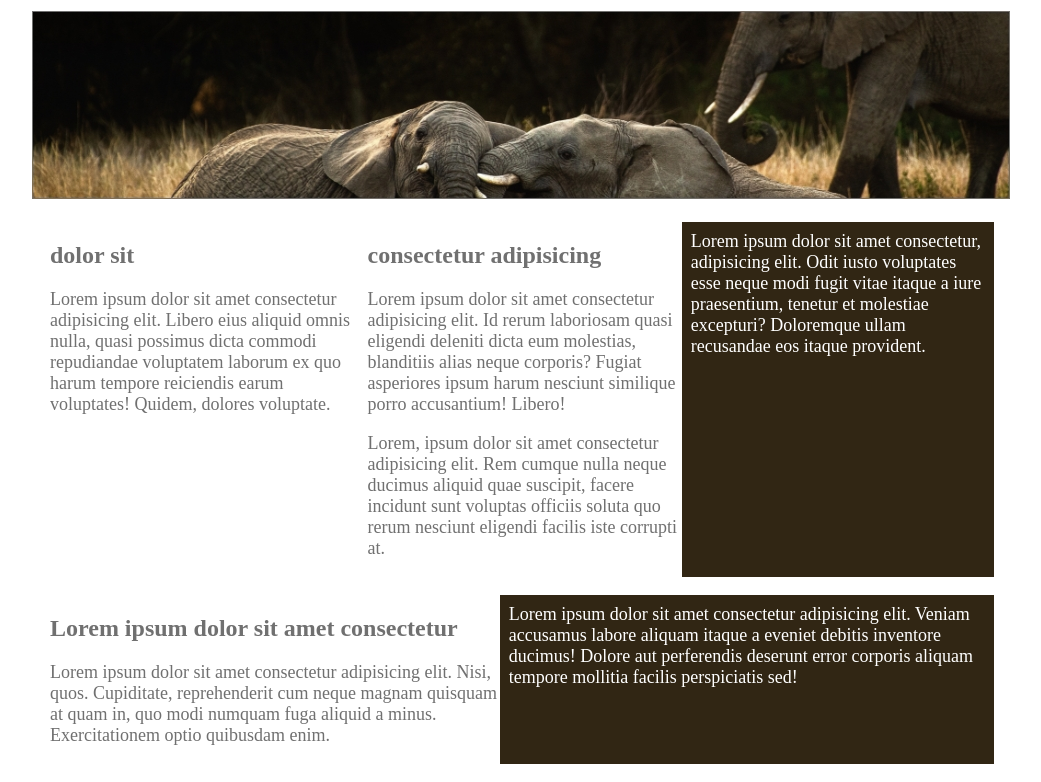
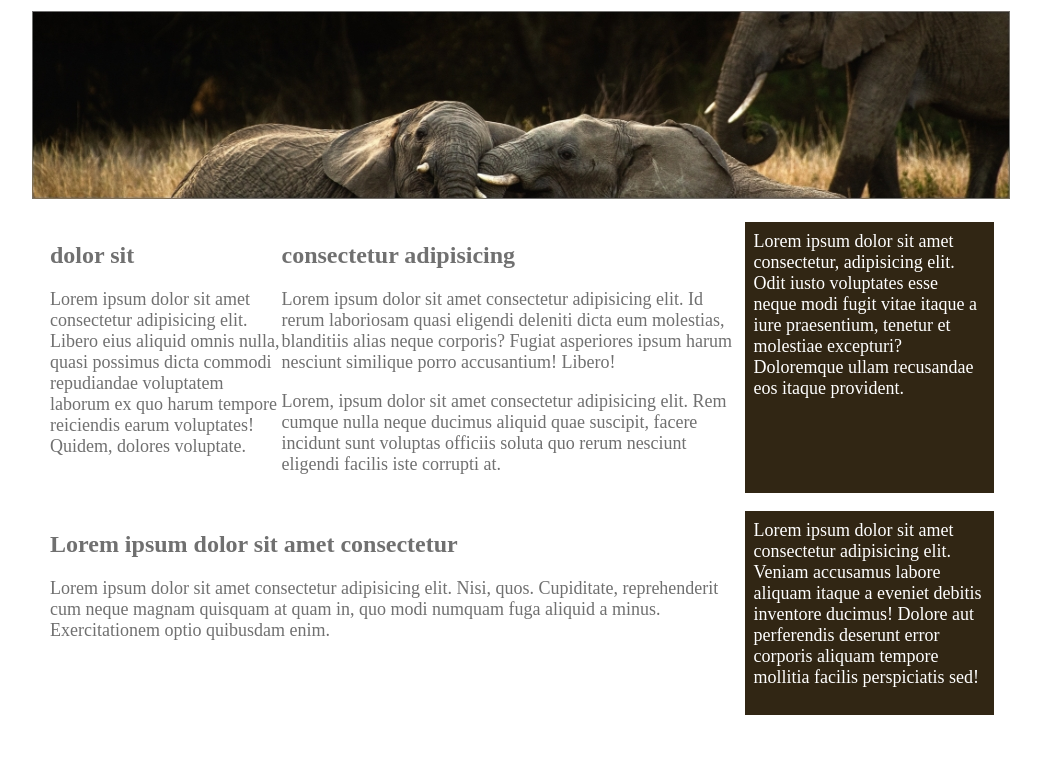
Before and after one commit to shebli91/Responsive-Web-Design-1, a plain HTML site: page index.html in a window 1280 px wide. Shown: the part 108-890 px from the top of the page, without its empty margins (118-1159 px from the left). After the commit the page ends 841 px from the top, so only its background shows below. Drawn offline with Linux system fonts and the light colour scheme.

Commit message:
feat- Setting up columns width

```diff
--- a/index.html
+++ b/index.html
@@ -12,7 +12,7 @@
       <h1>Let's start <span>getting a little</span> more fancy!</h1>
       <img src="/images/elephants.jpg" alt="" />
       <div class="columns">
-        <div class="col">
+        <div class="col col-1">
           <h2>dolor sit</h2>
           <p>
             Lorem ipsum dolor sit amet consectetur adipisicing elit. Libero eius
@@ -21,7 +21,7 @@
             Quidem, dolores voluptate.
           </p>
         </div>
-        <div class="col">
+        <div class="col col-2">
           <h2>consectetur adipisicing</h2>
           <p>
             Lorem ipsum dolor sit amet consectetur adipisicing elit. Id rerum
@@ -36,7 +36,7 @@
             corrupti at.
           </p>
         </div>
-        <div class="col col-right">
+        <div class="col col-1 col-right">
           <p>
             Lorem ipsum dolor sit amet consectetur, adipisicing elit. Odit iusto
             voluptates esse neque modi fugit vitae itaque a iure praesentium,
@@ -46,7 +46,7 @@
         </div>
       </div>
       <div class="columns">
-        <div class="col">
+        <div class="col col-3">
           <h2>Lorem ipsum dolor sit amet consectetur</h2>
           <p>
             Lorem ipsum dolor sit amet consectetur adipisicing elit. Nisi, quos.
@@ -55,7 +55,7 @@
             enim.
           </p>
         </div>
-        <div class="col col-right">
+        <div class="col col-1 col-right">
           <p>
             Lorem ipsum dolor sit amet consectetur adipisicing elit. Veniam
             accusamus labore aliquam itaque a eveniet debitis inventore ducimus!
--- a/styles.css
+++ b/styles.css
@@ -36,6 +36,18 @@ h2 {
 p {
   margin-top: 0;
 }
+
+.col-1 {
+  width: 25%;
+}
+
+.col-2 {
+  width: 50%;
+}
+
+.col-3 {
+  width: 75%;
+}
 .col-right {
   background-color: #312614;
   padding: 0.5em;
```
